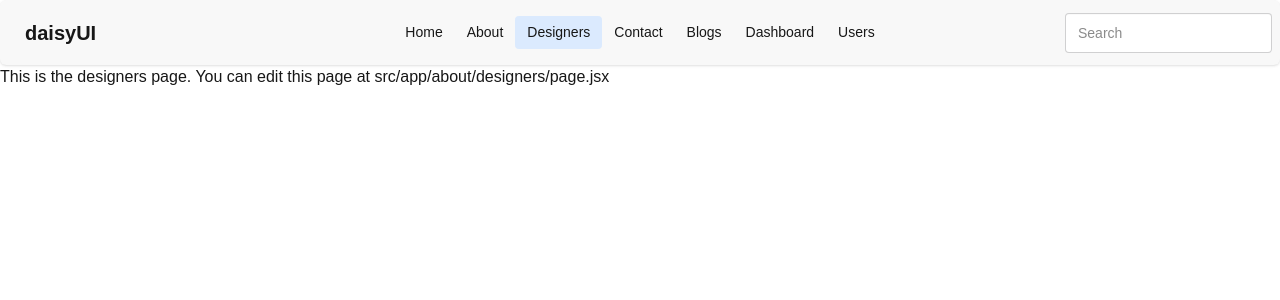
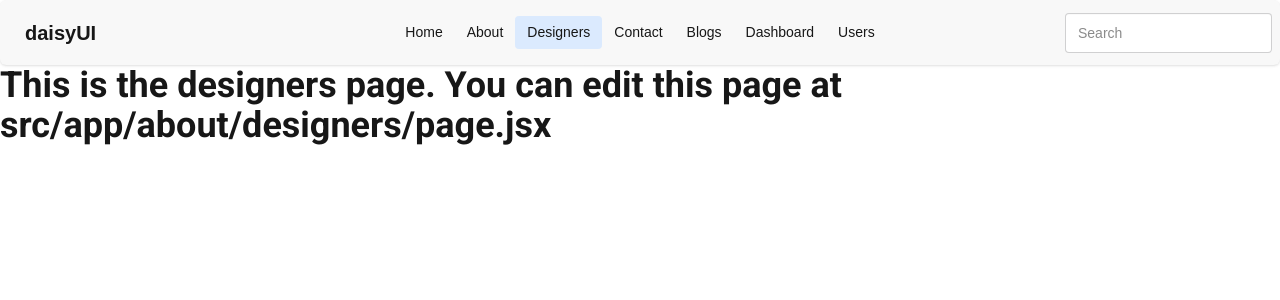
Before and after one commit to Morshedul-developer/next.js-foundation, a Next.js app: page /about/designers in a window 1280 px wide. Shown: the top 300 px of the page. Built offline with nearby package versions, Linux system fonts and the light colour scheme.

Commit message:
explored about custom font adding to next.js project

```diff
--- a/src/app/about/designers/page.jsx
+++ b/src/app/about/designers/page.jsx
@@ -1,9 +1,17 @@
+import { Roboto } from "next/font/google";
+
+const roboto = Roboto({
+  weight: "700",
+  subsets: ["latin"],
+});
+
 const DesignersPage = () => {
-    return (
-        <div>
-            This is the designers page. You can edit this page at src/app/about/designers/page.jsx
-        </div>
-    );
+  return (
+    <div className={`${roboto.className} text-4xl`}>
+      This is the designers page. You can edit this page at
+      src/app/about/designers/page.jsx
+    </div>
+  );
 };
 
 export default DesignersPage;
```
